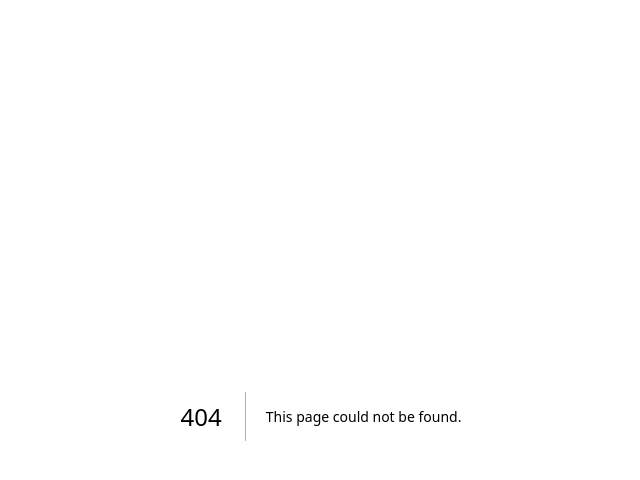
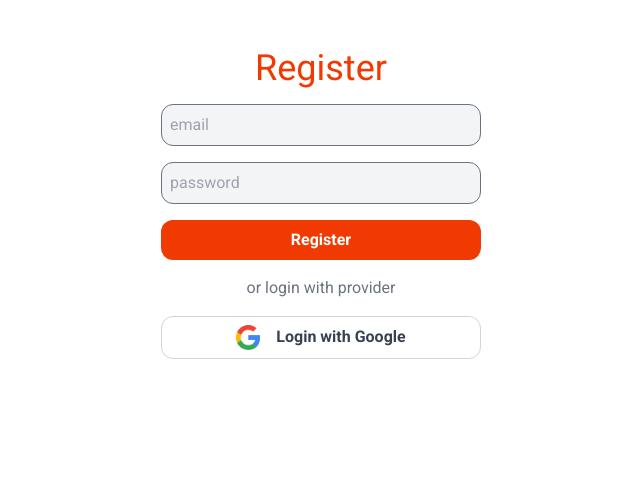
Before and after one commit to Jimmy-Ctln/Pizza-ordering-app, a Next.js app: page /register in a window 1280 px wide. Before the commit this address had no page. Shown: the top 480 px of the page, without its empty margins (319-959 px from the left). Built offline with nearby package versions, Linux system fonts and the light colour scheme.

Commit message:
Create registration page

```diff
--- a/src/app/globals.css
+++ b/src/app/globals.css
@@ -7,3 +7,18 @@
     @apply grid;
     grid-template-columns: .4fr .6fr;
 }
+
+input[type="email"],
+input[type="password"],
+input[type="text"] {
+    @apply block w-full my-4 rounded-xl;
+    @apply border p-2 border-gray-500 bg-gray-100;
+}
+
+button{
+    @apply block w-full text-gray-700 font-semibold;
+    @apply border border-gray-300 rounded-xl px-6 py-2;
+}
+button[type="submit"], .submit {
+    @apply border-0 bg-primary text-white;
+}
--- /dev/null
+++ b/src/app/register/page.js
@@ -0,0 +1,24 @@
+import Image from "next/image";
+
+export default function Registerpage() {
+  return (
+    <section className="mt-8">
+      <h1 className="text-center text-primary text-4xl mb-4">Register</h1>
+      <form className="block max-w-xs mx-auto">
+        <input type="text" placeholder="email"/>
+        <input type="password" placeholder="password"/>
+        <button type="submit">Register</button>
+        <div className="my-4 text-center text-gray-500">
+            or login with provider
+        </div>
+        <button className="flex items-center gap-4 justify-center">
+            <Image src={'/google.png'} alt="google logo" width={24} height={24}
+            />
+            Login with Google
+        </button>
+    </form>
+    <div>
+    </div>
+    </section>
+  );
+}
--- a/src/components/layout/Header.js
+++ b/src/components/layout/Header.js
@@ -3,15 +3,19 @@
 export const Header = () => {
   return (
     <header className="flex items-center justify-between">
-      <Link className="text-primary font-semibold text-2xl" href="">
+      <nav className="flex items-center gap-8 text-gray-400 font-semibold">
+      <Link className="text-primary font-semibold text-2xl" href={"/"}>
         ST PIZZA
       </Link>
-      <nav className="flex items-center gap-8 text-gray-400 font-semibold">
-        <Link href={''}>Home</Link>
+        <Link href={'/'}>Home</Link>
         <Link href={''}>Menu</Link>
         <Link href={''}>About</Link>
         <Link href={''}>Contact</Link>
-        <Link href={''}className="bg-primary text-white px-6 py-2 rounded-full">Login</Link>
+
+      </nav>
+      <nav className="flex items-center gap-4 text-gray-500">
+      <Link href={'/login'}className="px-6 py-2 rounded-full">Login</Link>
+      <Link href={'/register'}className="bg-primary text-white px-6 py-2 rounded-full">Register</Link>
       </nav>
     </header>
   )
```
Also changed, not shown: public/google.png (added).
